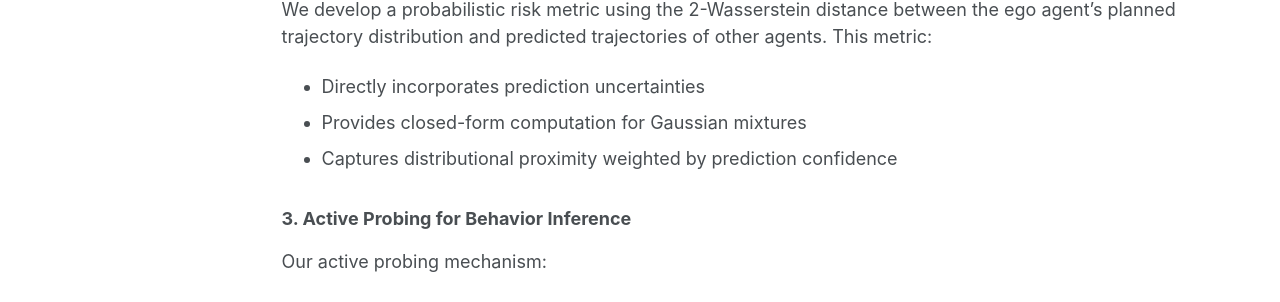
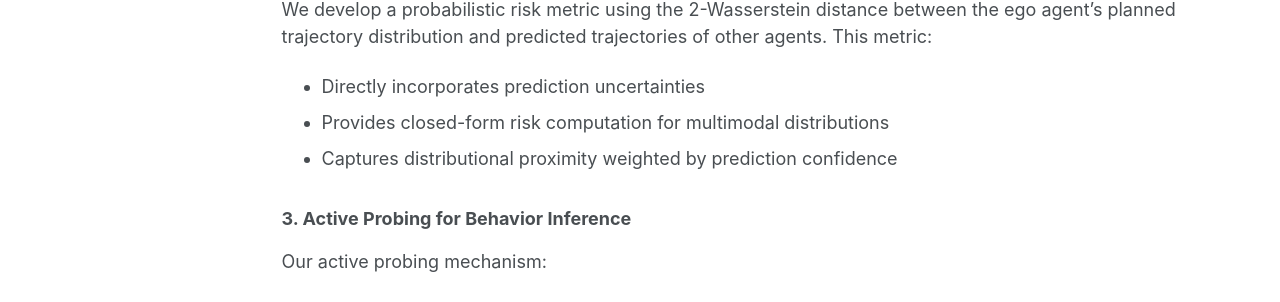
Before and after one commit to darshangm/darshangm.github.io, a Jekyll site: the page built from _pages/active-probing-multimodal-predictions.md, in a window 1280 px wide and 1400 px high, scrolled down 2454 px. Shown: the part 148-450 px from the top of the window. Built offline with Jekyll 4.4.1, drawn with Linux system fonts in a browser that asks for light colours; some of the changed lines change nothing that is shown; some of the changed text lies outside the part shown.

Commit message:
Update active-probing-multimodal-predictions.md

```diff
--- a/_pages/active-probing-multimodal-predictions.md
+++ b/_pages/active-probing-multimodal-predictions.md
@@ -30,7 +30,7 @@
 </div>
 
 <div class="paper-links">
-  <a href="https://www.arxiv.org/darshangm" class="btn btn--info">Paper (arxiv)</a>
+  <a href="https://arxiv.org/pdf/2507.09822" class="btn btn--info">Paper (arxiv)</a>
   <a href="https://www.github.com/darshangm" class="btn btn--success">Code</a>
   <a href="https://www.youtube.com/watch?v=GBGBFXxoEmM" class="btn btn--warning">Video</a>
 </div>
@@ -66,7 +66,7 @@
 ### 2. Safety with Risk Assessment
 We develop a probabilistic risk metric using the 2-Wasserstein distance between the ego agent's planned trajectory distribution and predicted trajectories of other agents. This metric:
 - Directly incorporates prediction uncertainties
-- Provides closed-form computation for Gaussian mixtures
+- Provides closed-form risk computation for multimodal distributions
 - Captures distributional proximity weighted by prediction confidence
 
 ### 3. Active Probing for Behavior Inference
@@ -87,7 +87,7 @@
 
 ## Code
 
-Code is available [here](https://www.github.com/darshangm/)
+Code will be made available [here](https://www.github.com/darshangm/)
 
 ## Citation
 
```
